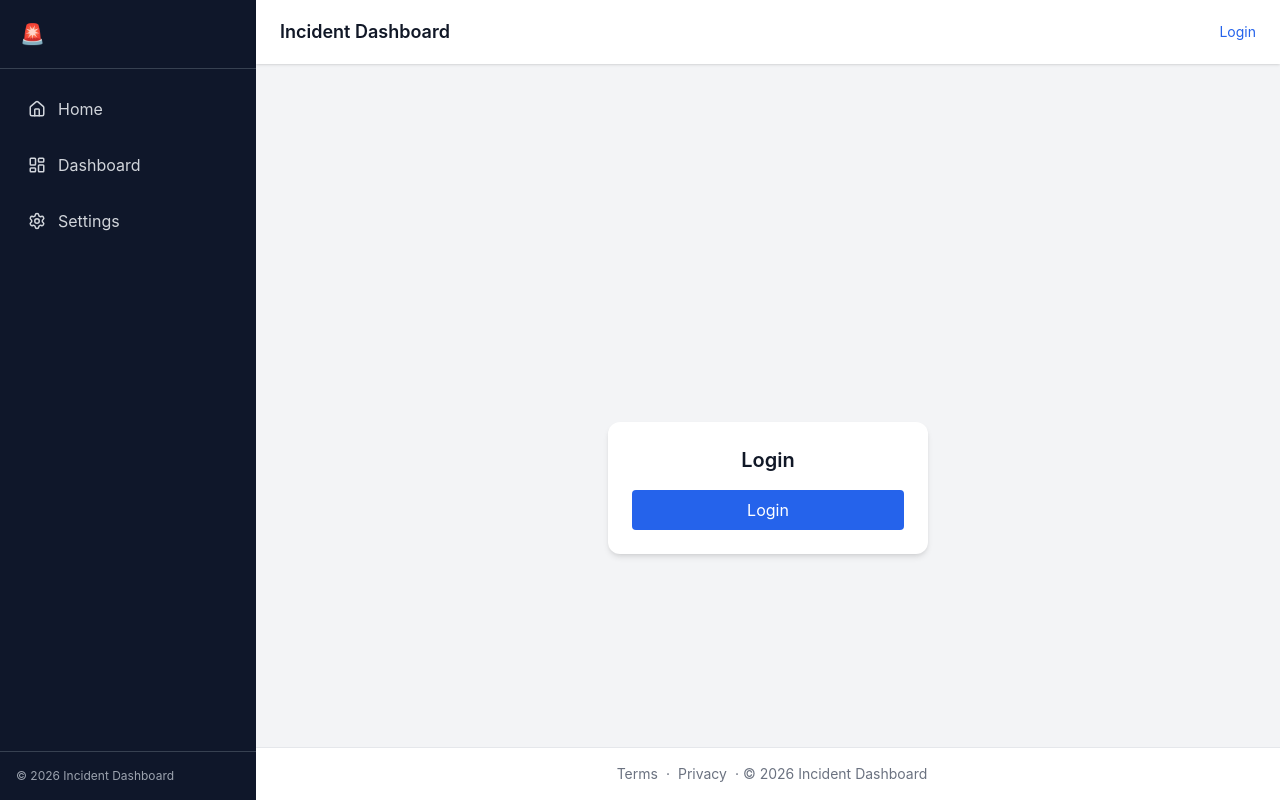
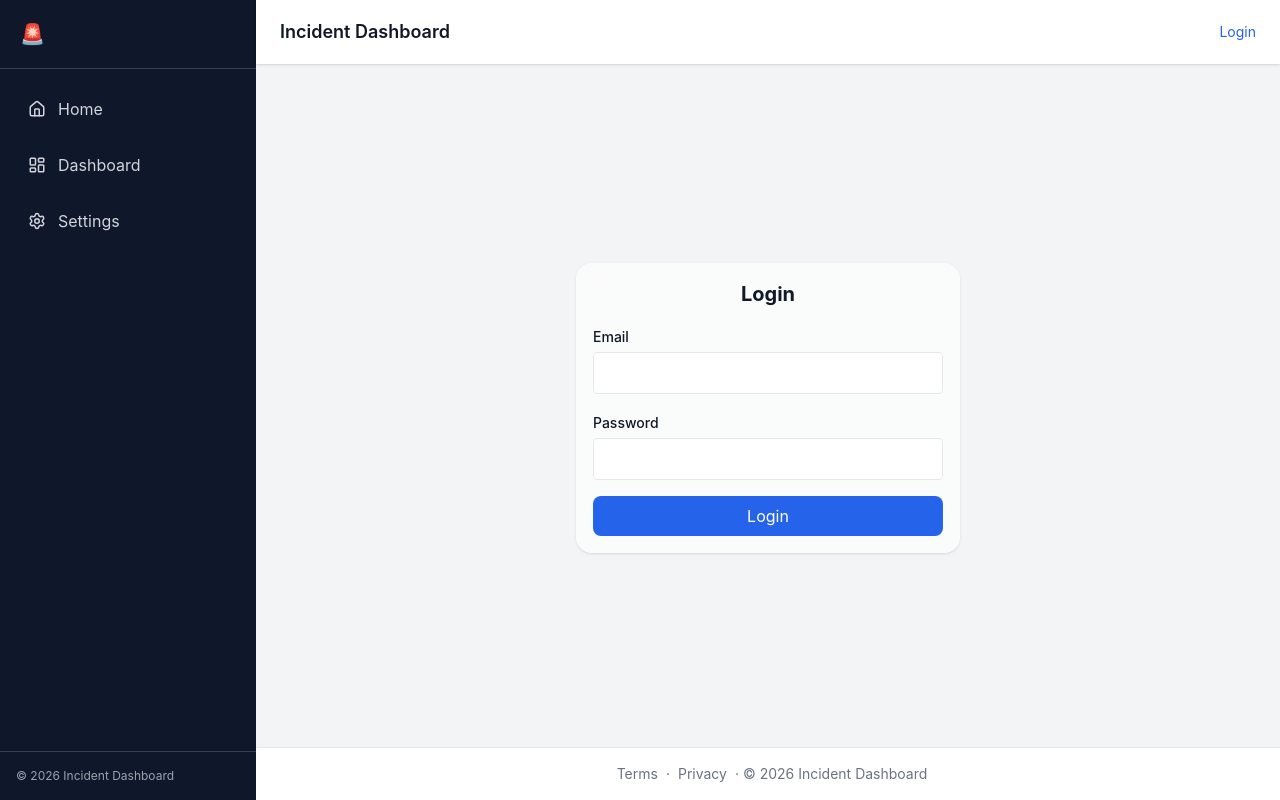
Before and after one commit to Nightyelf2403/Incident-Dashboard, a React (Vite) app: page /login in a window 1280 px wide. Built offline with nearby package versions, Linux system fonts and the light colour scheme.

Commit message:
Refactor entire app to use centralized UI components for consistency and scalability

```diff
--- a/src/components/Ui/button.tsx
+++ b/src/components/Ui/button.tsx
@@ -1,19 +1,15 @@
 type ButtonProps = {
   children: React.ReactNode;
   onClick?: () => void;
-  variant?: "primary" | "secondary";
+  className?: string;
 };
 
-const Button = ({ children, onClick, variant = "primary" }: ButtonProps) => {
-  const base = "px-4 py-2 rounded text-sm transition";
-
-  const styles =
-    variant === "primary"
-      ? "bg-blue-600 text-white hover:scale-105"
-      : "bg-gray-200 text-gray-800 hover:bg-gray-300";
-
+const Button = ({ children, onClick, className = "" }: ButtonProps) => {
   return (
-    <button onClick={onClick} className={`${base} ${styles}`}>
+    <button
+      onClick={onClick}
+      className={`px-4 py-2 rounded-lg bg-blue-600 text-white hover:scale-105 transition ${className}`}
+    >
       {children}
     </button>
   );
--- a/src/components/Ui/card.tsx
+++ b/src/components/Ui/card.tsx
@@ -1,6 +1,13 @@
-const Card = ({ children }: { children: React.ReactNode }) => {
+type CardProps = {
+  children: React.ReactNode;
+  className?: string;
+};
+
+const Card = ({ children, className = "" }: CardProps) => {
   return (
-    <div className="glass p-4 shadow hover:shadow-xl transition-all duration-300 rounded-xl">
+    <div
+      className={`glass p-4 rounded-xl shadow hover:shadow-xl transition ${className}`}
+    >
       {children}
     </div>
   );
--- /dev/null
+++ b/src/components/Ui/input.tsx
@@ -0,0 +1,18 @@
+type InputProps = {
+  value: string;
+  onChange: (e: React.ChangeEvent<HTMLInputElement>) => void;
+  type?: string;
+};
+
+const Input = ({ value, onChange, type = "text" }: InputProps) => {
+  return (
+    <input
+      type={type}
+      value={value}
+      onChange={onChange}
+      className="w-full p-2 border rounded mt-1"
+    />
+  );
+};
+
+export default Input;
--- a/src/components/Ui/label.tsx
+++ b/src/components/Ui/label.tsx
@@ -0,0 +1,14 @@
+type LabelProps = {
+  text: string;
+  className?: string;
+};
+
+const Label = ({ text, className = "" }: LabelProps) => {
+  return (
+    <label className={`text-sm font-medium ${className}`}>
+      {text}
+    </label>
+  );
+};
+
+export default Label;
--- a/src/main.tsx
+++ b/src/main.tsx
@@ -1,18 +1,35 @@
-import React from "react";
+import React, { useEffect } from "react";
 import ReactDOM from "react-dom/client";
 import { BrowserRouter } from "react-router-dom";
-import { Provider } from "react-redux";
+import { Provider, useSelector } from "react-redux";
 import App from "./App";
-import { store } from "@src/redux/store";
+import { store, RootState } from "@src/redux/store";
 import "./index.css";
 import { AuthProvider } from "@src/context/AuthContext";
+
+/* Theme Wrapper */
+const ThemeWrapper = ({ children }: { children: React.ReactNode }) => {
+  const dark = useSelector((state: RootState) => state.theme.dark);
+
+  useEffect(() => {
+    if (dark) {
+      document.documentElement.classList.add("dark");
+    } else {
+      document.documentElement.classList.remove("dark");
+    }
+  }, [dark]);
+
+  return <>{children}</>;
+};
 
 ReactDOM.createRoot(document.getElementById("root")!).render(
   <React.StrictMode>
     <BrowserRouter>
       <AuthProvider>
         <Provider store={store}>
-          <App />
+          <ThemeWrapper>
+            <App />
+          </ThemeWrapper>
         </Provider>
       </AuthProvider>
     </BrowserRouter>
--- a/src/pages/Home.tsx
+++ b/src/pages/Home.tsx
@@ -1,5 +1,7 @@
 import { useNavigate } from "react-router-dom";
 import { useEffect, useState } from "react";
+import Button from "@components/Ui/button";
+import Card from "@components/Ui/card";
 
 const reviews = [
   "Amazing UI!",
@@ -32,23 +34,21 @@ const Home = () => {
           in real-time with powerful insights and scalability.
         </p>
 
-        <button
-          onClick={() => navigate("/dashboard")}
-          className="bg-blue-600 text-white px-8 py-3 rounded-lg text-lg hover:scale-105 hover:shadow-lg transition-all duration-300"
-        >
+
+        <Button onClick={() => navigate("/dashboard")}>
           Go to Dashboard
-        </button>
+        </Button>
       </div>
 
       {/* FEATURES */}
       <div className="grid grid-cols-3 gap-6 mt-16 px-10">
         {["Monitoring", "Analytics", "Scalability"].map((f) => (
-          <div className="glass p-6 shadow hover:shadow-xl hover:-translate-y-1 transition-all duration-300">
+          <Card key={f}>
             <h3 className="font-semibold mb-2">{f}</h3>
             <p className="text-sm text-gray-600">
               Powerful tools to handle real-time systems efficiently.
             </p>
-          </div>
+          </Card>
         ))}
       </div>
 
@@ -56,10 +56,10 @@ const Home = () => {
       <div className="mt-20 text-center px-10">
         <h2 className="text-2xl font-bold mb-6">What Users Say</h2>
 
-        <div className="glass p-6 shadow max-w-xl mx-auto transition-all duration-500">
-          ⭐⭐⭐⭐⭐
+        <Card>
+          ⭐⭐⭐
           <p className="text-gray-700 mt-2">{reviews[index]}</p>
-        </div>
+        </Card>
       </div>
     </div>
   );
--- a/src/pages/Settings.tsx
+++ b/src/pages/Settings.tsx
@@ -1,6 +1,8 @@
 import { useDispatch, useSelector } from "react-redux";
 import { toggleTheme } from "@src/redux/slices/themeSlice";
 import { RootState } from "@src/redux/store";
+import Card from "@components/Ui/card";
+import Button from "@components/Ui/button";
 
 const Settings = () => {
   const dispatch = useDispatch();
@@ -11,7 +13,7 @@ const Settings = () => {
       <h1 className="text-2xl font-bold">⚙️ Settings</h1>
 
       {/* Appearance */}
-      <div className="bg-white p-6 rounded-xl shadow hover:shadow-md transition">
+      <Card>
         <h2 className="font-semibold mb-3 text-lg">Appearance</h2>
 
         <div className="flex items-center justify-between">
@@ -19,35 +21,32 @@ const Settings = () => {
             Theme: {dark ? "Dark Mode" : "Light Mode"}
           </span>
 
-          <button
-            onClick={() => dispatch(toggleTheme())}
-            className="px-4 py-2 bg-gray-900 text-white rounded-lg hover:bg-black transition"
-          >
+
+          <Button onClick={() => dispatch(toggleTheme())}>
             Toggle Theme
-          </button>
+          </Button>
         </div>
-      </div>
+      </Card>
 
       {/* User Info */}
-      <div className="bg-white p-6 rounded-xl shadow hover:shadow-md transition">
+      <Card>
         <h2 className="font-semibold mb-3 text-lg">User Preferences</h2>
 
         <p className="text-gray-500 text-sm">
           Customize your dashboard experience. More personalization features
           like notification preferences and layouts can be added here.
         </p>
-      </div>
+      </Card>
 
       {/* About */}
-      <div className="bg-white p-6 rounded-xl shadow hover:shadow-md transition">
+      <Card>
         <h2 className="font-semibold mb-3 text-lg">About</h2>
 
         <p className="text-gray-500 text-sm">
           This is a modern incident monitoring dashboard built using React,
-          TypeScript, and scalable frontend architecture. It demonstrates
-          routing, state management, reusable UI components, and clean design.
+          TypeScript, and scalable frontend architecture.
         </p>
-      </div>
+      </Card>
     </div>
   );
 };
--- a/src/pages/auth/Login.tsx
+++ b/src/pages/auth/Login.tsx
@@ -1,27 +1,50 @@
+import { useState } from "react";
+import { useNavigate } from "react-router-dom";
+import Button from "@components/Ui/button";
+import Card from "@components/Ui/card";
+import Label from "@components/Ui/label";
 import { useAuth } from "@src/context/AuthContext";
-import { useNavigate } from "react-router-dom";
 
 const Login = () => {
+  const navigate = useNavigate();
   const { login } = useAuth();
-  const navigate = useNavigate();
+
+  const [email, setEmail] = useState("");
+  const [password, setPassword] = useState("");
 
   const handleLogin = () => {
-    login();
+    login({ email });
     navigate("/dashboard");
   };
 
   return (
-    <div className="flex items-center justify-center h-screen bg-gray-100">
-      <div className="bg-white p-6 rounded-xl shadow-md w-80">
-        <h2 className="text-xl font-semibold mb-4 text-center">Login</h2>
+    <div className="flex justify-center items-center h-[80vh]">
+      <Card className="w-96 space-y-4">
+        <h1 className="text-xl font-bold text-center">Login</h1>
 
-        <button
-          onClick={handleLogin}
-          className="w-full bg-blue-600 text-white py-2 rounded hover:bg-blue-700"
-        >
+        <div>
+          <Label text="Email" />
+          <input
+            className="w-full p-2 border rounded mt-1"
+            value={email}
+            onChange={(e) => setEmail(e.target.value)}
+          />
+        </div>
+
+        <div>
+          <Label text="Password" />
+          <input
+            type="password"
+            className="w-full p-2 border rounded mt-1"
+            value={password}
+            onChange={(e) => setPassword(e.target.value)}
+          />
+        </div>
+
+        <Button onClick={handleLogin} className="w-full">
           Login
-        </button>
-      </div>
+        </Button>
+      </Card>
     </div>
   );
 };
```
